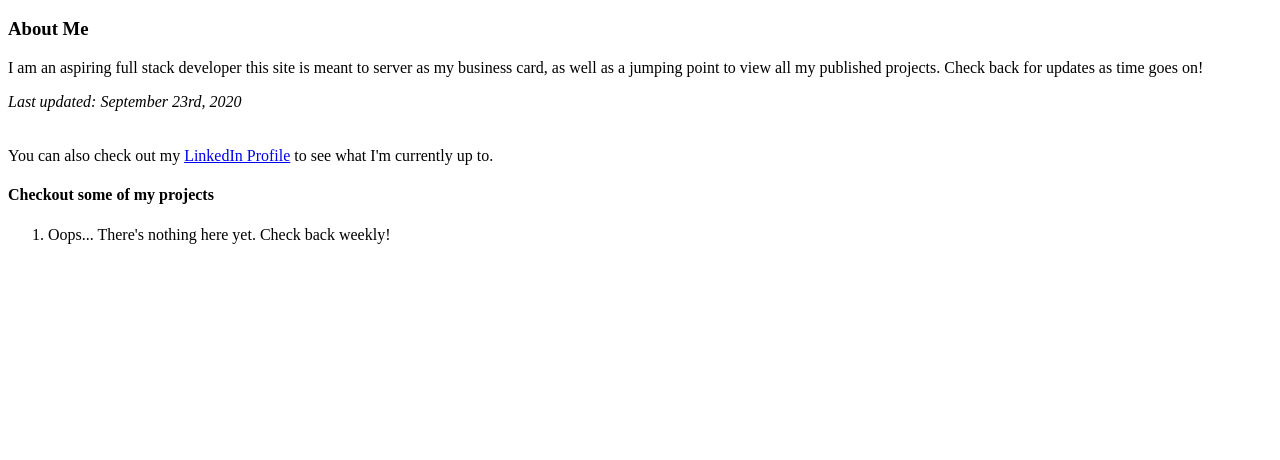
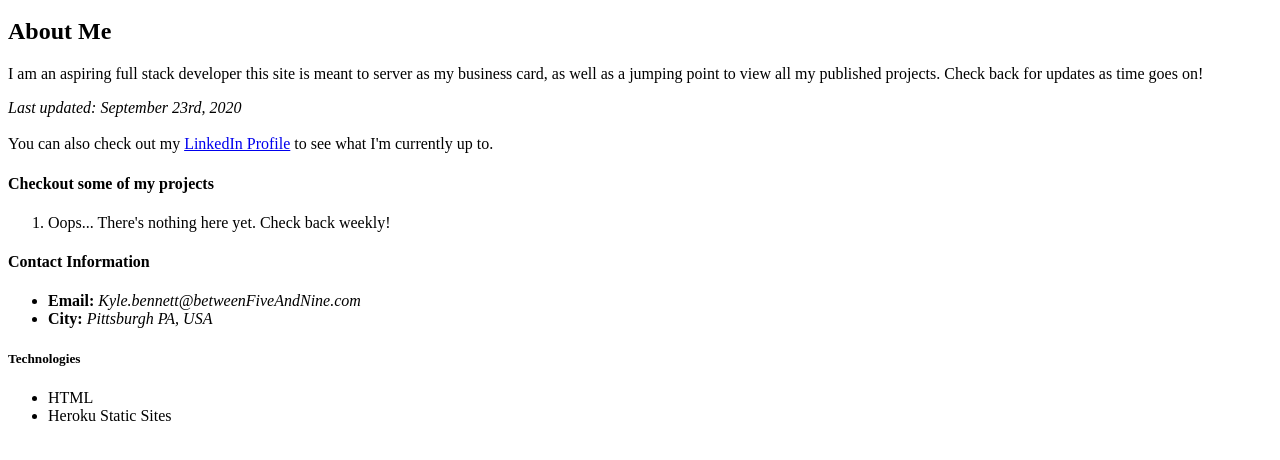
Before and after one commit to BennEntterprise/weekly-widgets-00-my-site, a website: page index.html in a window 1280 px wide. Shown: the part 48-508 px from the top of the page. Drawn offline with Linux system fonts and the light colour scheme.

Commit message:
add contact information and technologies

```diff
--- a/index.html
+++ b/index.html
@@ -8,11 +8,10 @@
 
 <body>
     <h1>My-site</h1>
-    <h3>About Me</h3>
+    <h2>About Me</h2>
     <p>I am an aspiring full stack developer this site is meant to server as my business card, as well as a jumping
         point to view all my published projects. Check back for updates as time goes on!</p>
     <em>Last updated: September 23rd, 2020</em>
-    <br>
     <br>
     <br>
     <bold>You can also check out my <a href="https://www.linkedin.com/in/kyle-bennett-pittsburgh-pa/">LinkedIn
@@ -24,6 +23,17 @@
     <ol>
         <li>Oops... There's nothing here yet. Check back weekly!</li>
     </ol>
+    <h4>Contact Information</h4>
+    <ul>
+        <li><strong>Email:</strong> <em>Kyle.bennett@betweenFiveAndNine.com</em> </li>
+        <li><strong>City:</strong> <em>Pittsburgh PA, USA</em> </li>
+    </ul>
+
+    <h5>Technologies</h5>
+    <ul>
+        <li>HTML</li>
+        <li>Heroku Static Sites</li>
+    </ul>
 </body>
 
 </html>
```
